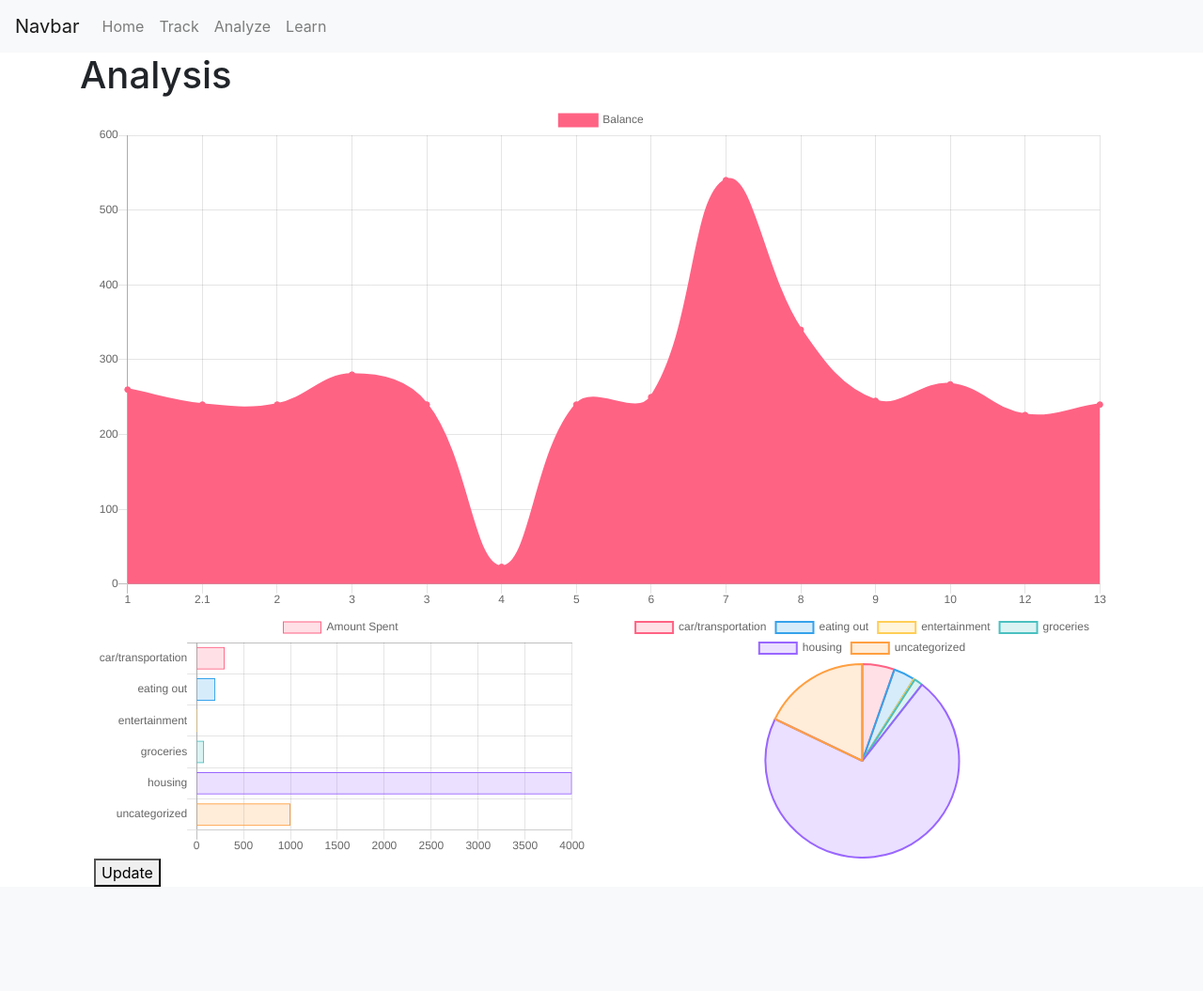
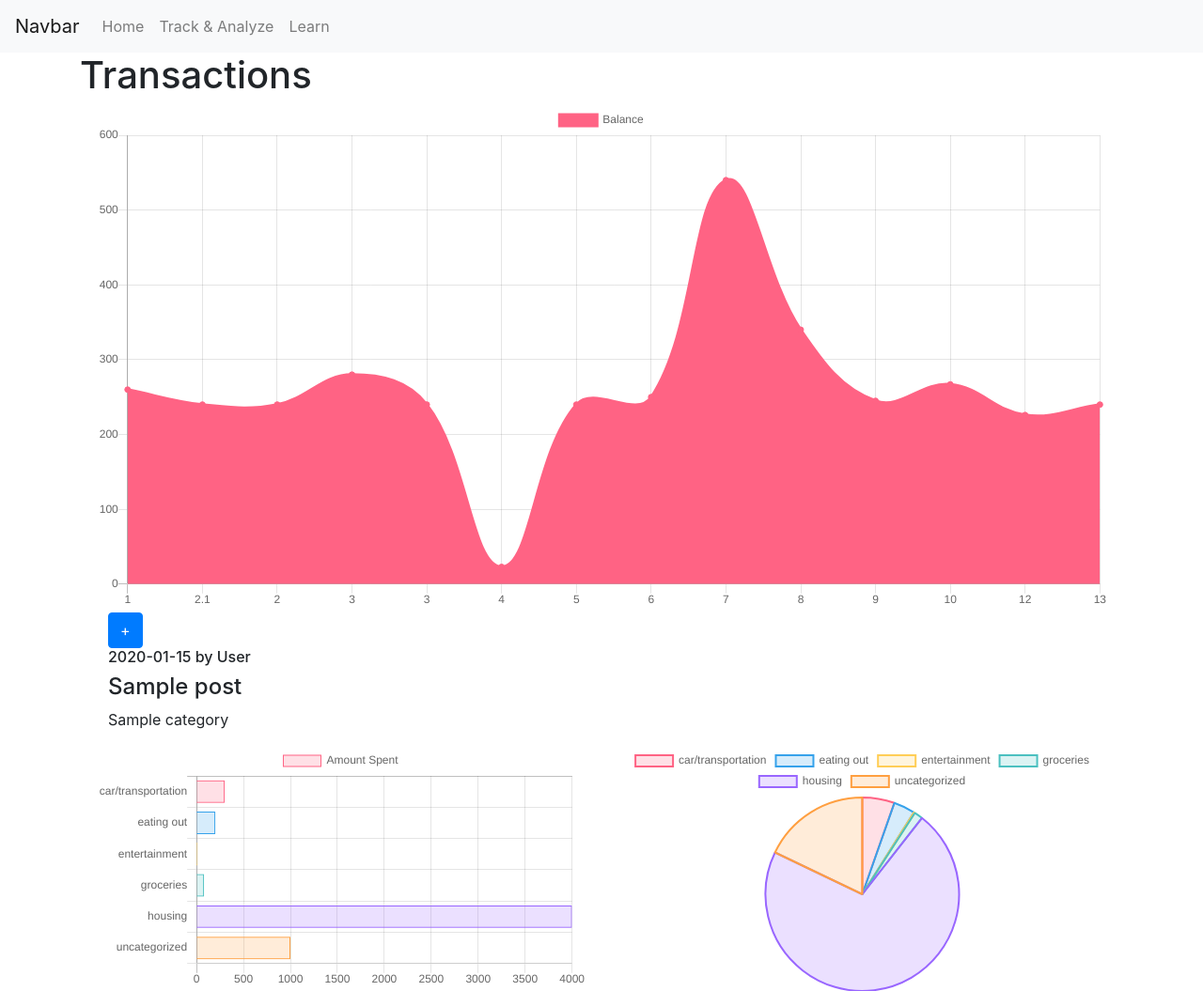
Before and after one commit to junghochoi/fintech-personal-finance-webapp, a Flask app: template templates/analysis.html in a window 1280 px wide. Shown: the top 1055 px of the page at 94% size. Before the commit the page ends 944 px from the top, so only its background shows below. Run offline with Flask 2, Linux system fonts and the light colour scheme; the template is opened without the code that fills it: most values are stand-ins (such as "Sample title", 1, 10 or a date in 2020); some libraries are stand-ins or nearby versions.

Commit message:
Changed transactions

```diff
--- a/app.py
+++ b/app.py
@@ -1,12 +1,10 @@
 import os
-from flask import Flask
-from flask import render_template
-from flask import request
-from flask import redirect, url_for
+from flask import Flask, render_template, request, redirect, url_for, session
 from flask_pymongo import PyMongo
 from dotenv import load_dotenv
 from datetime import datetime
 import dummydata
+import bcrypt
 
 app = Flask(__name__)
 load_dotenv()
@@ -25,7 +23,7 @@ def index():
 def home():
     collection = mongo.db.posts
     posts = collection.find({}).sort("date", -1)
-    return render_template("homepage.html", posts=posts)
+    return render_template("homepage.html", posts=posts, title="Home")
 
 @app.route('/home/add-post', methods=["GET", "POST"])
 def add_post():
@@ -39,7 +37,7 @@ def add_post():
         # return redirect(url_for("homepage.html"))
         return render_template("homepage.html", posts=posts)
 
-@app.route('/analysis', methods=["GET"])
+@app.route('/transactions', methods=["GET"])
 def analysis():
 
     # Some how get the list of transactions
--- a/templates/analysis.html
+++ b/templates/analysis.html
@@ -2,16 +2,31 @@
 {% block content %}
 
 
-<h1>Analysis</h1>
+<h1>Transactions</h1>
 <div class="container">
 	<div class="row">
 		<div class="col-12">
-      <canvas id="income-chart" ></canvas>
+			<canvas id="income-chart"></canvas>
 		</div>
 	</div>
 
 	<!-- TODO: FIXI THIS BR THING -->
 
+	<div class="tr-table-graph">
+        <div class="col-6">
+            <!-- Div of cards -->
+            <button type="button" class="btn btn-primary">+</button>
+            {% for transaction in transactions %}
+            {% set currentDate = ((post.date)|string).split(' ') %}
+            <h6>{{ currentDate[0] }} by User</h6>
+            <h4>{{ post.post }}</h4>
+            <p>{{ post.category }}</p>
+            {% endfor %}
+        </div>
+        <div class="col-6">
+            <!-- Graphs -->
+        </div>
+    </div>
     <div class="row">
 		<div class="col-12 col-lg-6">
 			<canvas id="categories-barchart"></canvas>
@@ -32,7 +47,10 @@
 
 
 <!-- Find a fix for this . reloading jquery twice-->
-<script src="http://code.jquery.com/jquery-1.10.2.min.js"></script>
+<script
+  src="https://code.jquery.com/jquery-3.5.1.js"
+  integrity="sha256-QWo7LDvxbWT2tbbQ97B53yJnYU3WhH/C8ycbRAkjPDc="
+  crossorigin="anonymous"></script>
 <script src="https://cdnjs.cloudflare.com/ajax/libs/Chart.js/2.9.3/Chart.min.js"></script>
 <script src="../static/scripts/analysis.js"></script>
 
--- a/templates/layout.html
+++ b/templates/layout.html
@@ -14,13 +14,10 @@
                     <a class="nav-link" href="/home">Home</a>
                 </li>
                 <li class="nav-item">
-                    <a class="nav-link" href="/templates/transactions.html">Track</a>
+                    <a class="nav-link" href="/transactions">Track & Analyze</a>
                 </li>
                 <li class="nav-item">
-                    <a class="nav-link" href="/analysis">Analyze</a>
-                </li>
-                <li class="nav-item">
-                    <a class="nav-link" href="/templates/learning.html">Learn</a>
+                    <a class="nav-link" href="/learn">Learn</a>
                 </li>
             </ul>
 		</div>
@@ -30,7 +27,10 @@
         <!-- Footer -->
     </div>
 
-    <script src="http://code.jquery.com/jquery-1.10.2.min.js"></script>
+    <script
+  src="https://code.jquery.com/jquery-3.5.1.js"
+  integrity="sha256-QWo7LDvxbWT2tbbQ97B53yJnYU3WhH/C8ycbRAkjPDc="
+  crossorigin="anonymous"></script>
     <script src="http://netdna.bootstrapcdn.com/bootstrap/3.0.0/js/bootstrap.min.js"></script>
   </body>
 </html>
```
Lines whose indentation alone changed are shown as unchanged.
